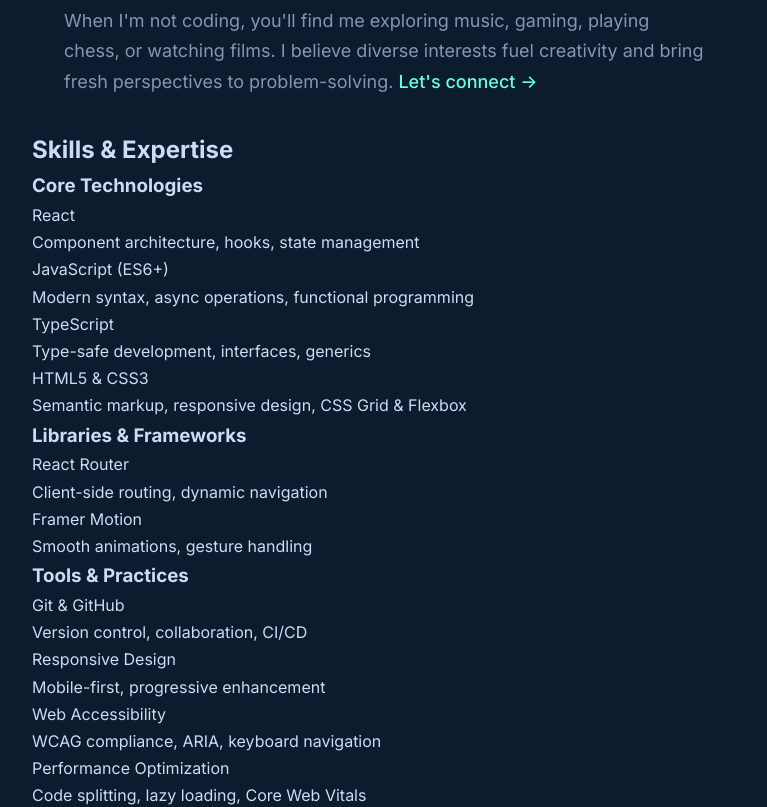
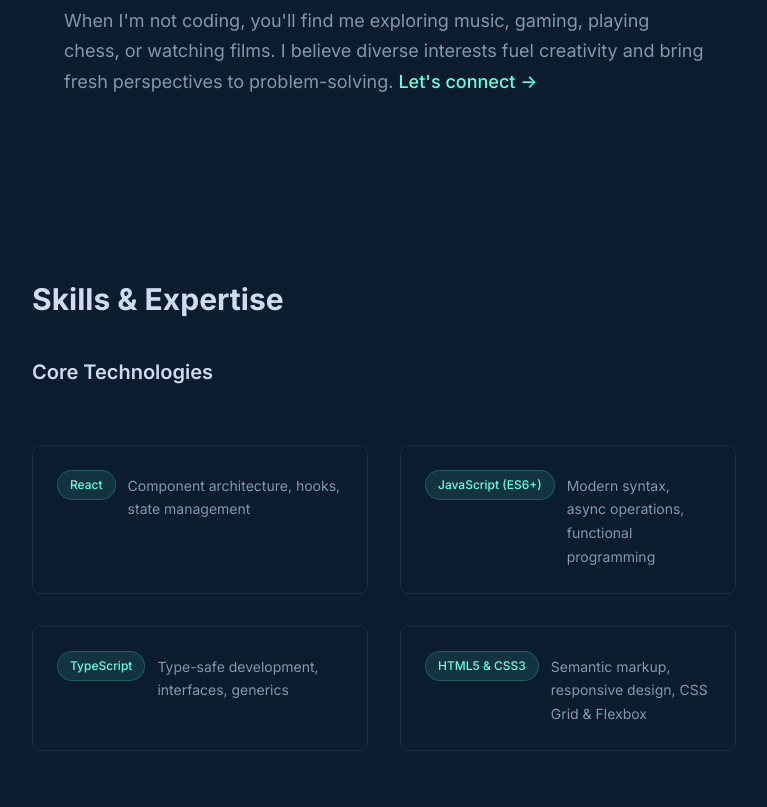
Before and after one commit to slyskat/MainPortfolio, a React (Vite) app: page / in a window 1280 px wide. Shown: the part 1420-2227 px from the top of the page, without its empty margins (368-1135 px from the left). Built offline with nearby package versions, Linux system fonts and the light colour scheme.

Commit message:
pushing the skills section and will be starting on the projects section next

```diff
--- /dev/null
+++ b/src/components/Tech.jsx
@@ -0,0 +1,7 @@
+import styles from "./Tech.module.css";
+
+function Tech({ techName }) {
+  return <span className={styles.tech}>{techName}</span>;
+}
+
+export default Tech;
--- /dev/null
+++ b/src/components/Tech.module.css
@@ -0,0 +1,17 @@
+.tech {
+  display: inline-block;
+  padding: 0.25rem 0.75rem;
+  font-size: 0.75rem;
+  font-weight: 500;
+  background-color: hsl(167 100% 70% / 0.1);
+  color: hsl(167 100% 70%);
+  border-radius: 9999px;
+  border: 1px solid hsl(167 100% 70% / 0.2);
+  transition: 300ms cubic-bezier(0.4, 0, 0.2, 1);
+  cursor: default;
+}
+
+.tech:hover {
+  background-color: hsl(167 100% 70%);
+  color: hsl(210 65% 11%);
+}
--- a/src/components/sections/SkillsSection.jsx
+++ b/src/components/sections/SkillsSection.jsx
@@ -1,3 +1,4 @@
+import Tech from "../Tech";
 import styles from "./SkillsSection.module.css";
 
 function SkillsSection() {
@@ -60,20 +61,22 @@
     },
   ];
   return (
-    <section>
+    <section id="skills" className={styles.section}>
       <div>
-        <h2>Skills & Expertise</h2>
-        <div>
+        <h2 className={styles.heading}>Skills & Expertise</h2>
+        <div className={styles.categories}>
           {skillCategories.map((category) => (
-            <div>
-              <h3>{category.title}</h3>
-              <div>
+            <div className={styles.category}>
+              <h3 className={styles.categoryTitle}>{category.title}</h3>
+              <div className={styles.skillGrid}>
                 {category.skills.map((skill) => (
-                  <div>
-                    <div>
-                      <div>{skill.name}</div>
-                      <div>
-                        <p>{skill.description}</p>
+                  <div className={styles.skillCard} key={skill.name}>
+                    <div className={styles.skillContent}>
+                      <Tech techName={skill.name} />
+                      <div className={styles.skillDetails}>
+                        <p className={styles.skillDescription}>
+                          {skill.description}
+                        </p>
                       </div>
                     </div>
                   </div>
--- a/src/components/sections/SkillsSection.module.css
+++ b/src/components/sections/SkillsSection.module.css
@@ -0,0 +1,76 @@
+.section {
+  padding: calc(6rem * 1.5) 0;
+  scroll-margin-top: 6rem;
+}
+
+@media (min-width: 1024px) {
+  .section {
+    padding: 9rem 0;
+  }
+}
+
+.heading {
+  font-size: 1.875rem;
+  font-weight: 700;
+  color: hsl(219 58% 88%);
+  margin-bottom: 1.875rem;
+}
+
+.categories {
+  display: flex;
+  flex-direction: column;
+  gap: 6rem;
+}
+
+.category {
+  display: flex;
+  flex-direction: column;
+  gap: 2rem;
+}
+.categoryTitle {
+  font-size: 1.25rem;
+  font-weight: 600;
+  color: hsl(219 58% 88%);
+  margin-bottom: 1.5rem;
+}
+
+.skillGrid {
+  display: grid;
+  gap: 2rem;
+  grid-template-columns: 1fr;
+}
+
+@media (min-width: 768px) {
+  .skillGrid {
+    grid-template-columns: repeat(2, 1fr);
+  }
+}
+
+.skillCard {
+  padding: 1.5rem;
+  border-radius: 0.5rem;
+  border: 1px solid hsl(210 40% 25% / 0.5);
+  transition: 300ms cubic-bezier(0.4, 0, 0.2, 1);
+}
+
+.skillCard:hover {
+  border-color: hsl(167 70% 45% / 0.5);
+  background-color: hsl(210 20% 90% / 0.3);
+}
+
+.skillContent {
+  display: flex;
+  align-items: flex-start;
+  gap: 0.75rem;
+}
+
+.skillDetails {
+  flex: 1;
+  min-width: 0;
+}
+
+.skillDescription {
+  font-size: 0.875rem;
+  color: hsl(219 21% 61%);
+  margin-top: 0.25rem;
+}
```
